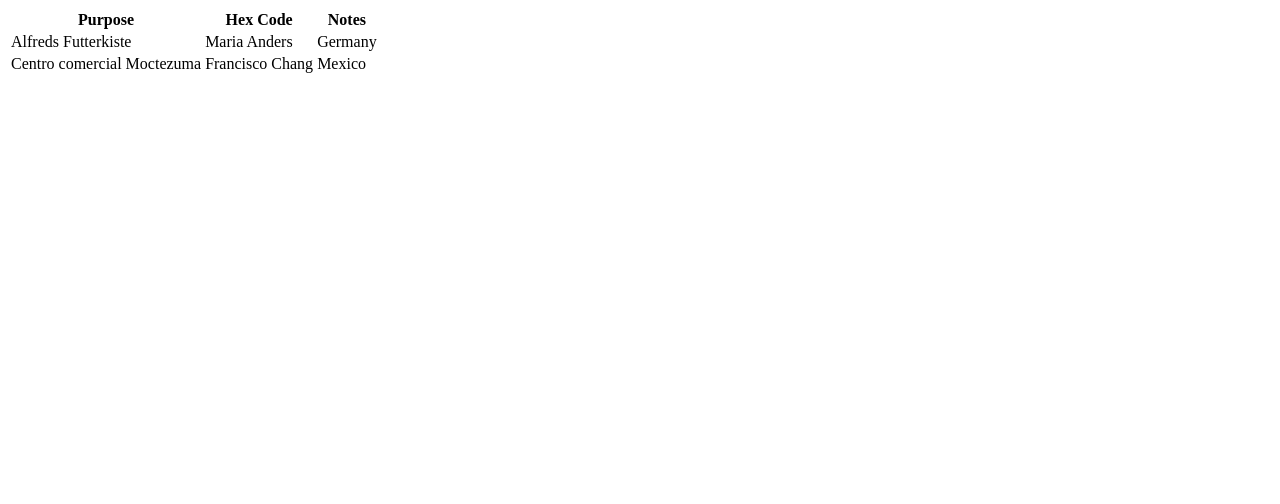
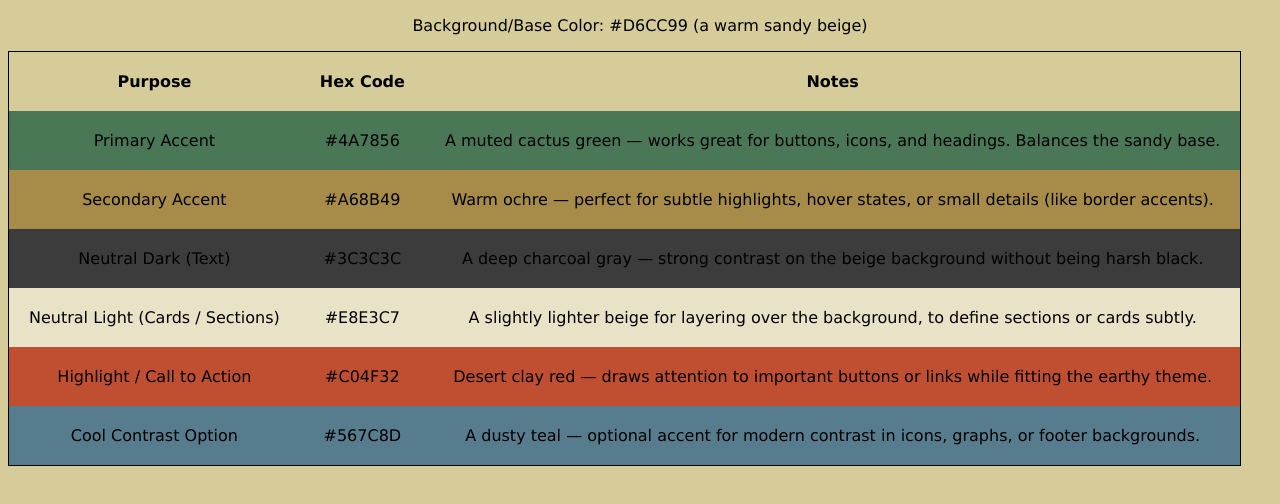
Before and after one commit to geo-cactus/geocactus-website, a plain HTML site: page style.html in a window 1280 px wide. Drawn offline with Linux system fonts and the light colour scheme.

Commit message:
Update style.html

```diff
--- a/style.html
+++ b/style.html
@@ -1,17 +1,61 @@
+<!DOCTYPE html>
+<html lang="en">
+<head>
+    <meta charset="UTF-8">
+    <title>Website style guide</title>
+    <style>
+        table{
+            border: 1px solid black;
+            border-collapse: collapse;
+        }
+        td, th {
+            padding: 20px;
+        }
+        body {
+            font-family: Verdana, Geneva, Tahoma, sans-serif;
+            background-color: #D6CC99;
+            text-align: center;
+        }
+    </style>
+</head>
+<body>
+<p>Background/Base Color: #D6CC99 (a warm sandy beige)</p>
 <table>
     <tr>
         <th>Purpose</th>
         <th>Hex Code</th>
         <th>Notes</th>
     </tr>
-  <tr>
-    <td>Alfreds Futterkiste</td>
-    <td>Maria Anders</td>
-    <td>Germany</td>
+    <tr style="background-color:#4A7856">
+        <td>Primary Accent</td>
+        <td>#4A7856</td>
+        <td>A muted cactus green — works great for buttons, icons, and headings. Balances the sandy base.</td>
     </tr>
-  <tr>
-    <td>Centro comercial Moctezuma</td>
-    <td>Francisco Chang</td>
-    <td>Mexico</td>
+    <tr style="background-color:#A68B49">
+        <td>Secondary Accent</td>
+        <td>#A68B49</td>
+        <td>Warm ochre — perfect for subtle highlights, hover states, or small details (like border accents).</td>
     </tr>
-</table
+    <tr style="background-color:#3C3C3C">
+        <td>Neutral Dark (Text)</td>
+        <td>#3C3C3C</td>
+        <td>A deep charcoal gray — strong contrast on the beige background without being harsh black.</td>
+    </tr>
+    <tr style="background-color:#E8E3C7">
+        <td>Neutral Light (Cards / Sections)</td>
+        <td>#E8E3C7</td>
+        <td>A slightly lighter beige for layering over the background, to define sections or cards subtly.</td>
+    </tr>
+    <tr style="background-color:#C04F32">
+        <td>Highlight / Call to Action</td>
+        <td>#C04F32</td>
+        <td>Desert clay red — draws attention to important buttons or links while fitting the earthy theme.</td>
+    </tr>
+    <tr style="background-color:#567C8D">
+        <td>Cool Contrast Option</td>
+        <td>#567C8D</td>
+        <td>A dusty teal — optional accent for modern contrast in icons, graphs, or footer backgrounds.</td>
+    </tr>
+</table>
+</body>
+</html>
```
Lines whose indentation alone changed are shown as unchanged.
